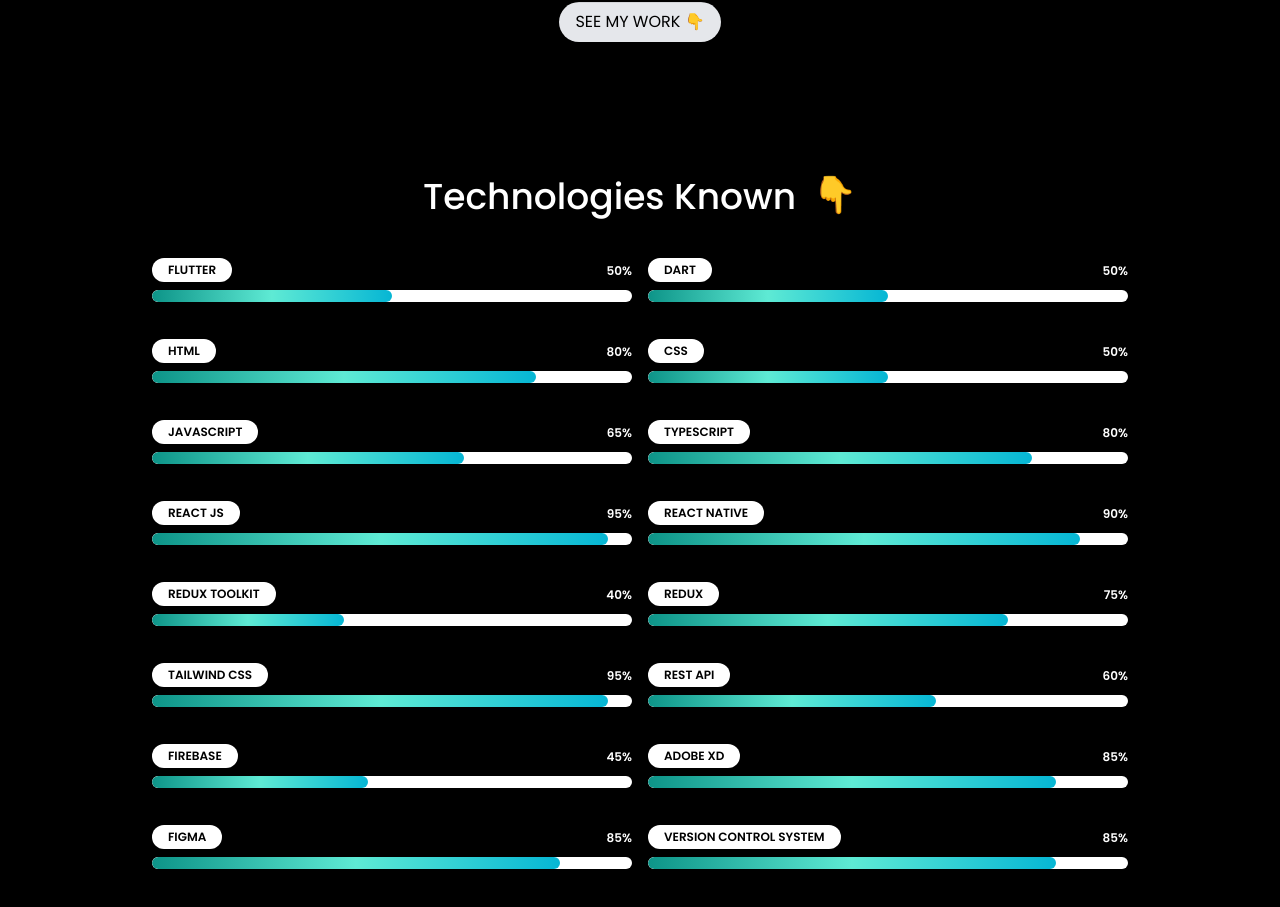
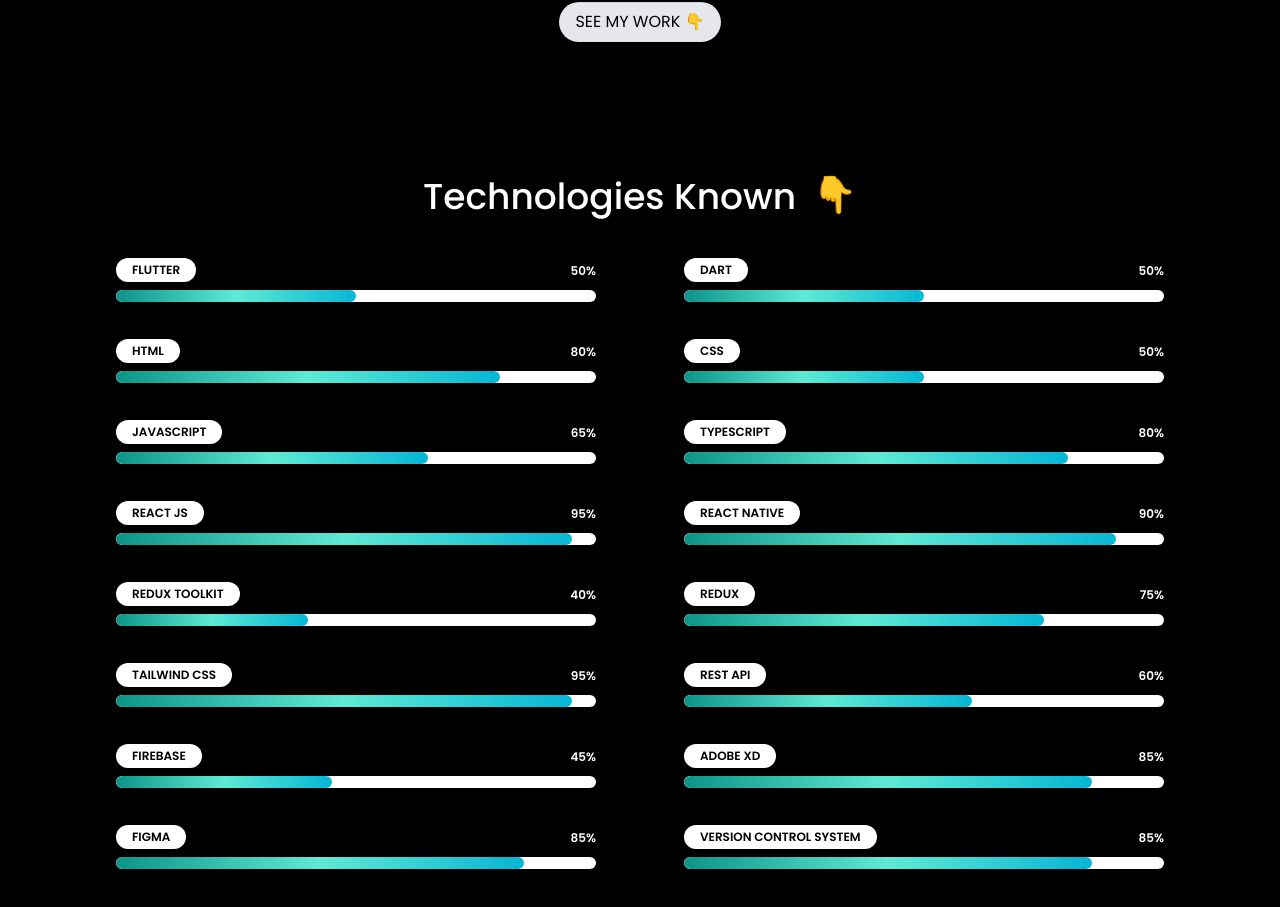
Before and after one commit to srinivash-vk/srini-portfolio, a React (Create React App) app: page / in a window 1280 px wide. Shown: the part 757-1664 px from the top of the page. Built offline with nearby package versions, Linux system fonts and the light colour scheme.

Commit message:
aalign issue fixed

```diff
--- a/src/Container/TechnologiesScreen.tsx
+++ b/src/Container/TechnologiesScreen.tsx
@@ -71,7 +71,7 @@
     },
   ];
   return (
-    <div ref={scrollDownRef} className="h-[100vh] flex flex-col mx-auto justify-center items-center overflow-hidden mt-4 w-full">
+    <div ref={scrollDownRef} className="h-[100vh] flex flex-col mx-auto justify-center overflow-hidden mt-4 w-full">
       <div className="flex flex-row justify-center items-center mx-auto mb-6 gap-x-4">
         <div className="text-4xl xs:text-2xl font-medium mb-3">
           Technologies Known
```
